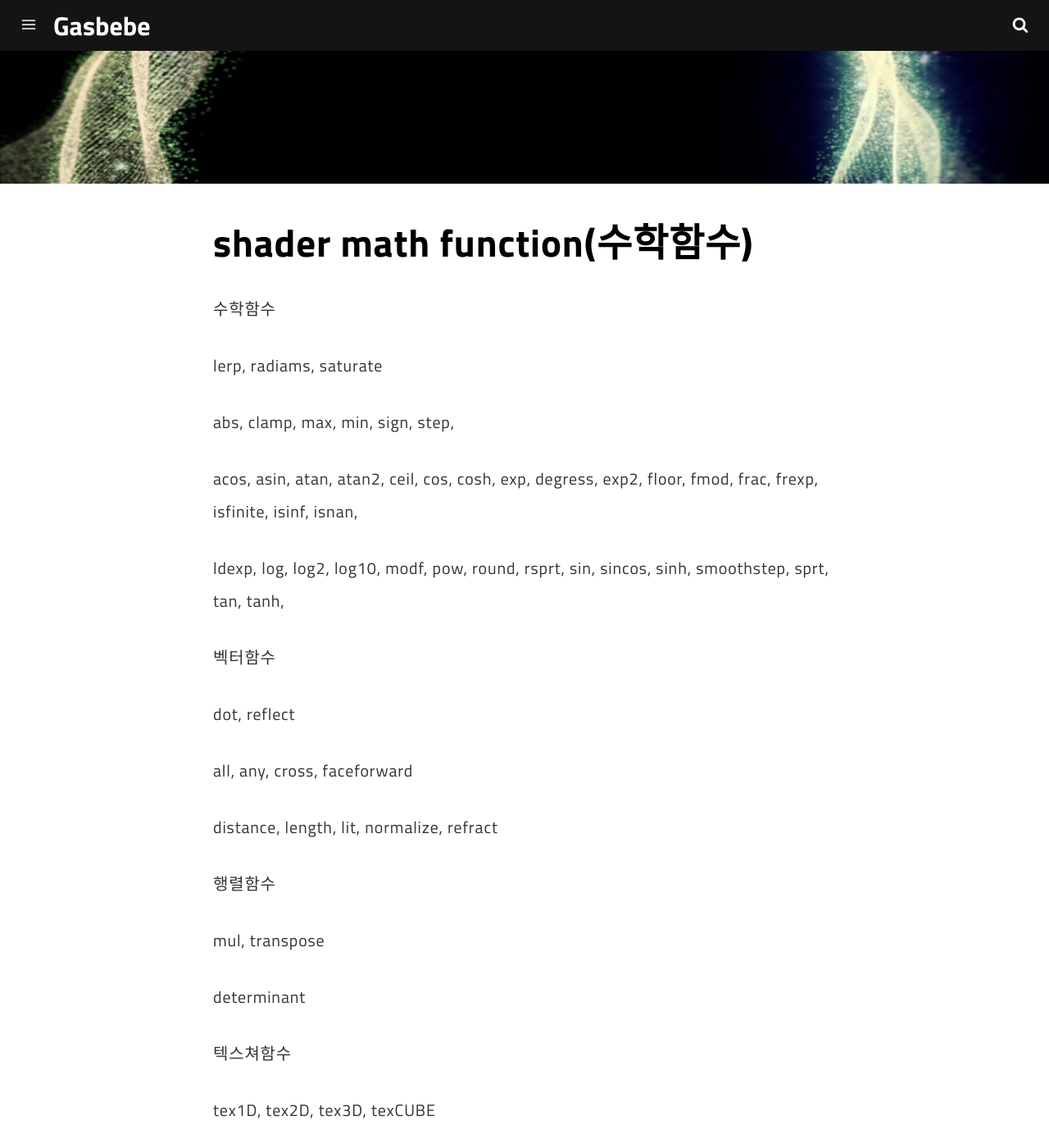
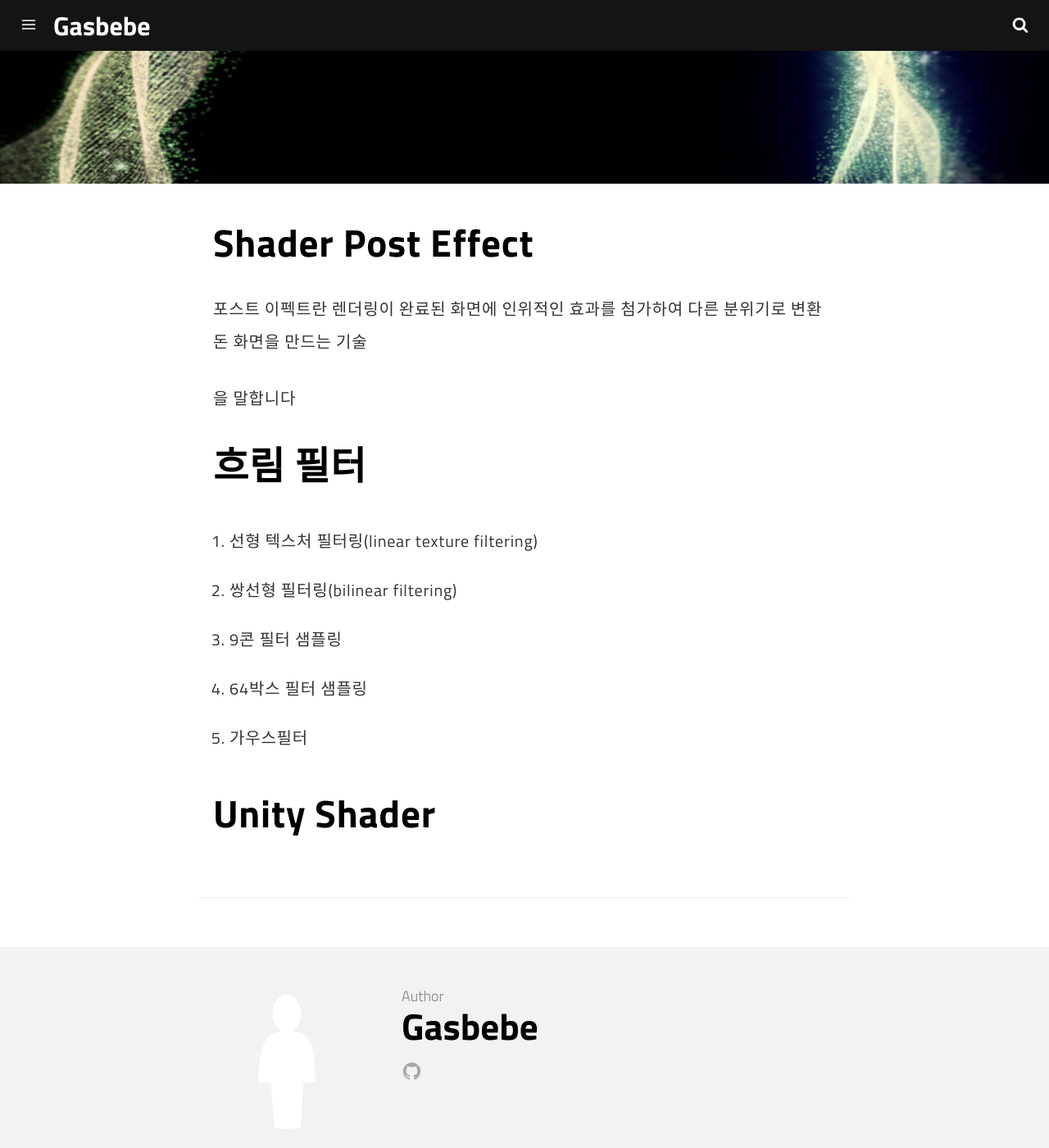
Before and after one commit to Gasbebe/Gasbebe.github.io, a Jekyll site: the page built from _posts/2018-09-29-test.md, in a window 1280 px wide and 1400 px high, scrolled down 505 px. Shown: the whole window at 82% size. Built offline with Jekyll 4.4.1, drawn with Linux system fonts in a browser that asks for light colours; comment, search, counter and statistics services are not loaded; some of the changed text lies outside the part shown.

Commit message:
post processing 정리중

```diff
--- a/_posts/2018-09-29-test.md
+++ b/_posts/2018-09-29-test.md
@@ -13,84 +13,20 @@ introduction: 쉐이더 함수정리
 
 
 
-#  shader math function(수학함수)
+#  Shader Post Effect
 
-수학함수
+포스트 이펙트란 렌더링이 완료된 화면에 인위적인 효과를 첨가하여 다른 분위기로 변환돈 화면을 만드는 기술
 
-lerp, radiams, saturate
+을 말합니다
 
 
 
-abs, clamp, max, min, sign, step,
+# 흐림 필터
 
+1. 선형 텍스처 필터링(linear texture filtering)
+2. 쌍선형 필터링(bilinear filtering)
+3. 9콘 필터 샘플링
+4. 64박스 필터 샘플링
+5. 가우스필터
 
-
-acos, asin, atan, atan2, ceil, cos, cosh, exp, degress, exp2, floor, fmod, frac, frexp, isfinite, isinf, isnan,
-
-ldexp, log, log2, log10, modf, pow, round, rsprt, sin, sincos, sinh, smoothstep, sprt, tan, tanh,
-
-
-
-벡터함수
-
-dot, reflect
-
-all, any, cross, faceforward
-
-distance, length, lit, normalize, refract
-
-
-
-행렬함수
-
-mul, transpose
-
-determinant
-
-
-
-텍스쳐함수
-
-tex1D, tex2D, tex3D, texCUBE
-
-tex11 Dproj, tex2Dproj, tex3Dproj, texCUBEproj,
-
-tex1Dbias, tex2Dbias , tex3Dbias, texCUBEbias
-
-
-
-기타함수
-
-noise
-
-# 0.Lambert Lighting(확산 조명)
-
- 확산광 = 빛의세기 x 물체의색 X (Normal . LightingDir)
-
-받아올 Sementic(시멘틱)
-
-POSITION, NORMAL
-
-# 0.1 BlinFong Half Vector(블린퐁 하프벡터)
-
- hlaf = E + L / |E + L|
-
-반사광 = 빛의세기 x 물체의색 + 빛의세기 x 물체의색 * (Normal . Lighting) + 빛의세기 x 물체의색 + (Normal . half) 제곱
-
-# 0.2 쿡, 토런스 반사 모델(금속 표면면)
-
-퐁에 의한 반영 반사 모델은 빛의 반사를 간단한 계산으로 표현할 수있는 훌륭한 것이지만.
-
-어차피 퐁의 경험과 직감에 의지한 이론이므로 싸구려 플라스틱 같은 질감이라 현실감이 없습니다
-
-그래서 토런스(Torrance),  스패로우(Sparrow), 블린(Blinn), 쿡(Cock) 등의 선각자들의 표면의 거친 정도를 표현 할수 있는 좀더 좋은 반사 모델을 생각했습니다
-
-![](\images\CookTorrance.png)
-
-
-
-# 1. Water ripple Shader(빗방울 효과)
-
-
-
-# ETC.
+# Unity Shader
```
